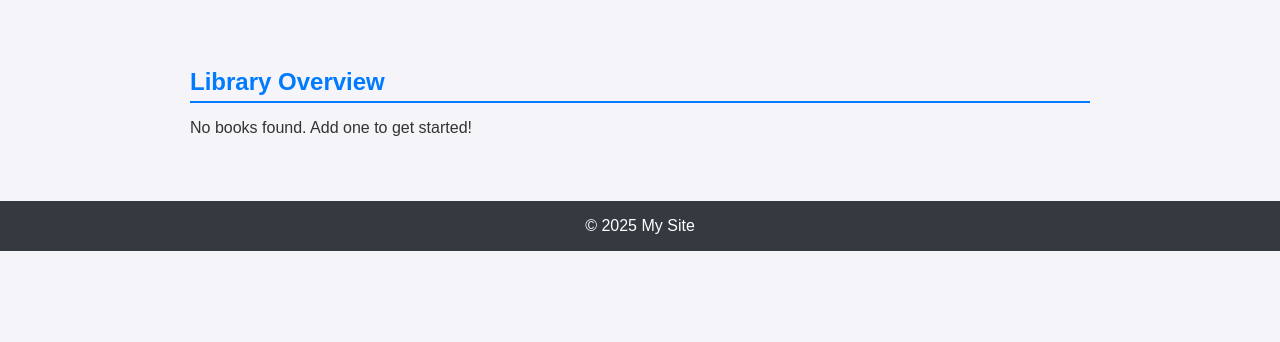
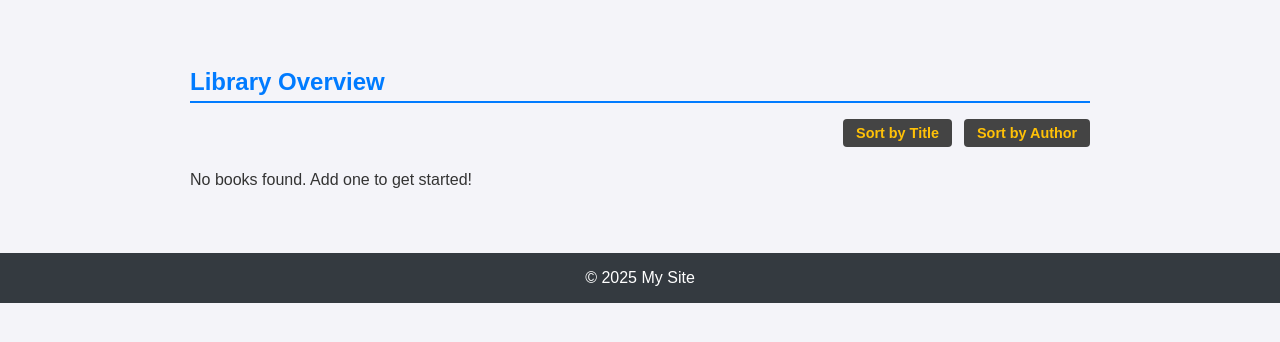
Before and after one commit to paul-wosch/Book-Alchemy, a Flask app: page / in a window 1280 px wide. Shown: the part 95-437 px from the top of the page. Run offline with Flask 3, Linux system fonts and the light colour scheme; data that the repository does not hold is empty.

Commit message:
feat(app): add sort route and theme-styled links
- Implemented `/sort/<field>` route for title and author sorting.
- Updated `home.html` with sort links and styled them consistently
  across dark, pastel, and high contrast themes.

These changes improved navigation and usability by enabling
sorted views and maintaining visual consistency.

```diff
--- a/app.py
+++ b/app.py
@@ -112,5 +112,16 @@ def delete_book(book_id):
     return "Book deleted successfully!"
 
 
+@app.route("/sort/<field>")
+def sort_books(field):
+    if field == "title":
+        books = Book.query.order_by(Book.title).all()
+    elif field == "author":
+        books = Book.query.join(Author).order_by(Author.name).all()
+    else:
+        books = Book.query.all()
+    return render_template("home.html", books=books)
+
+
 if __name__ == "__main__":
     app.run(debug=True, host='0.0.0.0', port=5002)
--- a/static/common.css
+++ b/static/common.css
@@ -56,3 +56,33 @@ main {
     margin: 2rem auto;
     padding: 1rem; /* ensures left/right spacing in all themes */
 }
+
+/* Sorting links container */
+.sort-links {
+    margin-bottom: 1.5rem;
+    text-align: right; /* align to the right above the book list */
+}
+
+/* Individual sort link */
+.sort-link {
+    display: inline-block;
+    margin-left: 0.5rem;
+    padding: 0.4rem 0.8rem;
+    border-radius: 4px;
+    text-decoration: none;
+    font-size: 0.9rem;
+    font-weight: bold;
+    transition: background-color 0.2s ease, color 0.2s ease;
+}
+
+/* Default neutral style */
+.sort-link {
+    background-color: #eee;
+    color: #333;
+}
+
+/* Hover effect */
+.sort-link:hover {
+    background-color: #007BFF;
+    color: #fff;
+}
--- a/static/style-dark.css
+++ b/static/style-dark.css
@@ -167,3 +167,12 @@ footer {
     background-color: #ffc107;
     color: #343a40;
 }
+
+.sort-link {
+    background-color: #444;
+    color: #ffc107;
+}
+.sort-link:hover {
+    background-color: #ffc107;
+    color: #343a40;
+}
--- a/templates/home.html
+++ b/templates/home.html
@@ -5,6 +5,12 @@
 {% block subheading %}Library Overview{% endblock %}
 
 {% block content %}
+
+  <div class="sort-links">
+    <a href="/sort/title" class="sort-link">Sort by Title</a>
+    <a href="/sort/author" class="sort-link">Sort by Author</a>
+  </div>
+
   <div class="book-list">
     {% for book in books %}
       {% include "book.html" %}
```
Also changed, not shown: static/style-highcontrast.css (+10 -0 lines), static/style-pastel.css (+9 -0 lines).
